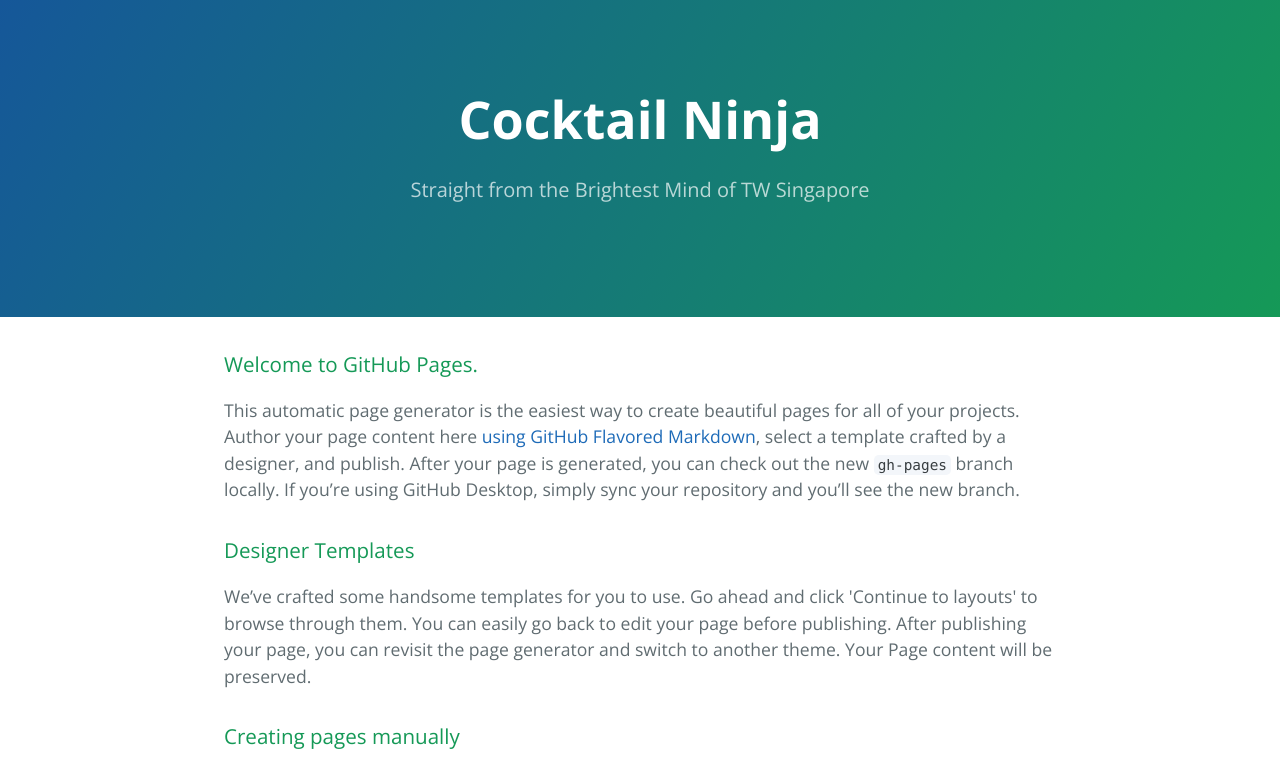
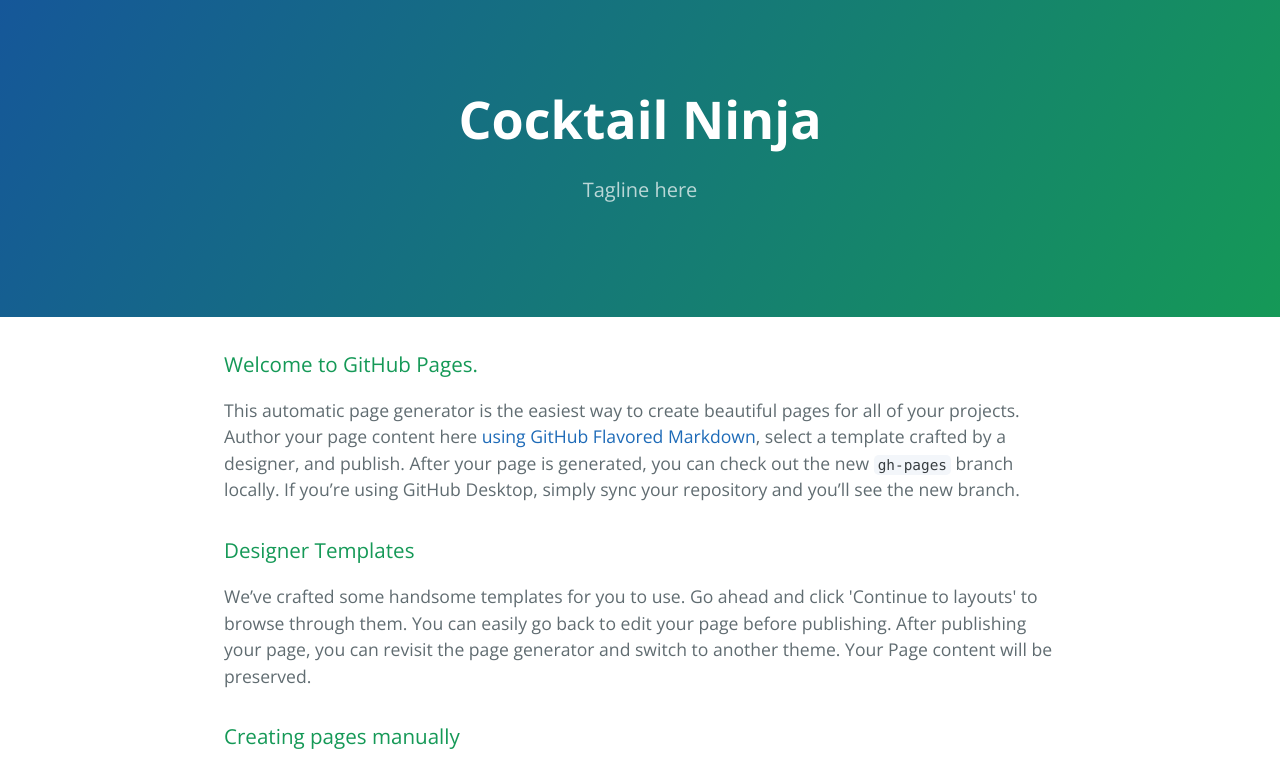
Before and after one commit to cocktail-ninja/cocktail-ninja.github.io, a website: page index.html in a window 1280 px wide. Shown: the top 766 px of the page. Drawn offline with nearby package versions, Linux system fonts and the light colour scheme; files that its build step writes are made by us from their sources.

Commit message:
test update

```diff
--- a/index.html
+++ b/index.html
@@ -10,7 +10,7 @@
   <body>
     <section class="page-header">
       <h1 class="project-name">Cocktail Ninja</h1>
-      <h2 class="project-tagline">Straight from the Brightest Mind of TW Singapore </h2>
+      <h2 class="project-tagline">Tagline here</h2>
     </section>
 
     <section class="main-content">
```
